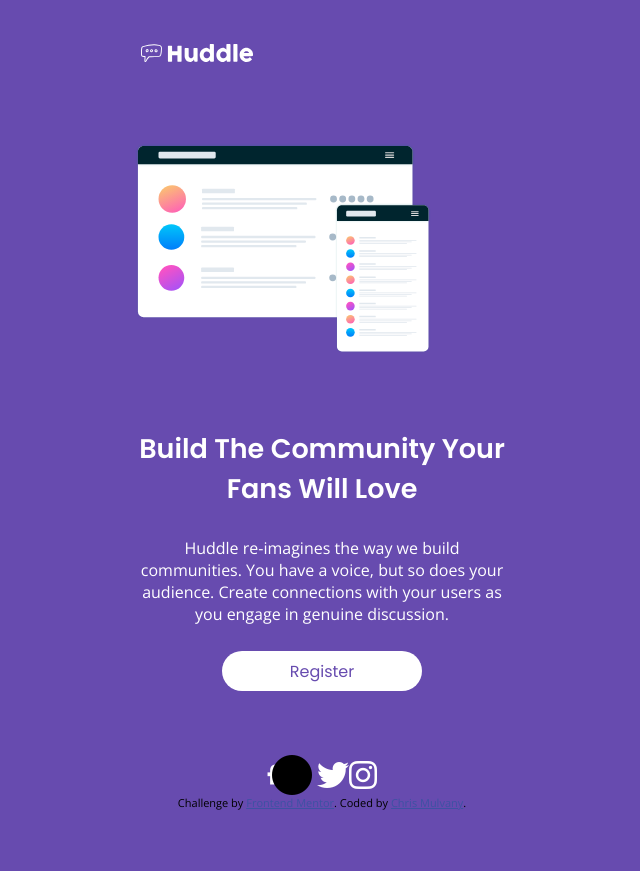
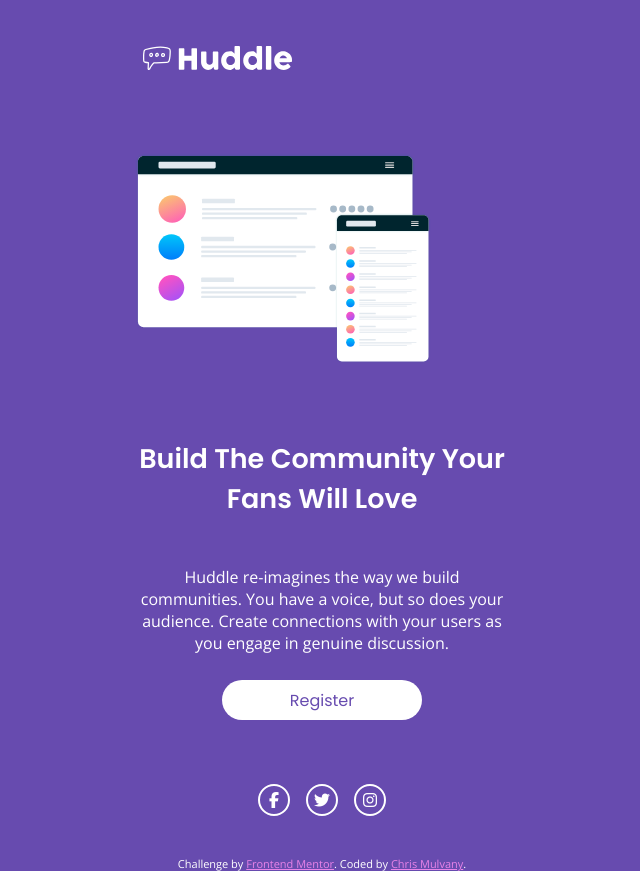
Before and after one commit to ChrisMulvanyGH/huddle-landing-page, a plain HTML site: page index.html in a window 1280 px wide. Shown: the whole page, without its empty margins (318-958 px from the left). Before the commit the page ends 810 px from the top, so only its background shows below. Drawn offline with nearby package versions, Linux system fonts and the light colour scheme.

Commit message:
Completed Social Media Icons

```diff
--- a/index.html
+++ b/index.html
@@ -41,26 +41,19 @@
 
       <section class="footer">
         <ul class="footer__social">
-          <span class="fa-stack fa-lg">
-            <i class="fas fa-circle fa-stack-2x"></i>
-            <li class="footer__social__item"><i class="fa-brands fa-facebook-f fa-1x"></i></li>
-          </span>
-
-          <li class="footer__social__item"><i class="fa-brands fa-twitter fa-2x"></i></li>
-          <li class="footer__social__item"><i class="fa-brands fa-instagram fa-2x"></i></li>
+          <li class="footer__social__item">
+            <i class="fa-brands fa-facebook-f"></i>
+          </li>
+          <li class="footer__social__item circle-icon">
+            <i class="fa-brands fa-twitter fa-1x"></i>
+          </li>
+          <li class="footer__social__item circle-icon">
+            <i class="fa-brands fa-instagram fa-1x"></i>
+          </li>
         </ul>
       </section>
-
     </article>
-
-
   </main>
-
-
-
-
-
-
 
   <footer>
     <p class="attribution">
--- a/style.css
+++ b/style.css
@@ -35,7 +35,6 @@ html {
 body {
     font-family: 'Open Sans', sans-serif;
     background-color: var(--violet);
-    background-image: ('./images/bg-mobile.svg');
 }
 
 img {
@@ -51,7 +50,7 @@ h1, h2, h3, h4, h5, h6 {
 }
 
 h1 {
-    font-size: 27px;
+    font-size: 1.6875rem;
 }
 /*--------------------------------------------*/
 
@@ -64,21 +63,28 @@ h1 {
 }
 
 /* -- HEADER START -- */
+.header {
+    width: 100%;
+    height: 100%;
+    background-image: ('./images/bg-mobile.svg');
+    background-size: cover;
+}
+
 .header__logo {
     margin-top: 2.375em;
     margin-bottom: 4.375em;
 }
 
 .logo-img {
-    max-width: 121px;
+    max-width: 10.0625em;
 }
 
 .header__hero {
-    margin-bottom: 70px;
+    margin-bottom: 4.375em;
 }
 
 .hero-img {
-    max-width: 296px;
+    max-width: 18.5em;
 }
 /* -- HEADER END -- */
 
@@ -89,30 +95,30 @@ h1 {
     flex-direction: column;
     justify-content: center;
     align-items: center;
-    margin-bottom: 64px;
+    margin-bottom: 4em;
 }
 
 .body__title {
     color: var(--white);
     text-align: center;
-    margin-bottom: 28px;
+    margin-bottom: 1.75em;
 }
 
 .body__description {
-    font-size: 16px;
+    font-size: 1rem;
     text-align: center;
     color: var(--white);
-    margin-bottom: 26px;
+    margin-bottom: 1.625em;
 }
 
 .body__register__btn {
-    width: 200px;
-    height: 40px;
+    width: 12.5em;
+    height: 2.5em;
     background-color: var(--white);
     border: none;
-    border-radius: 25px;
+    border-radius: 1.5625em;
     font-family: 'Poppins', sans-serif;
-    font-size: 16px;
+    font-size: 1rem;
     font-weight: 400;
     color: var(--violet);
 }
@@ -125,14 +131,29 @@ h1 {
     align-items: center;
 }
 
+li:not(:first-child) {
+    margin-left: 1em;
+}
+
 .footer__social__item {
+    display: flex;
+    flex-direction: column;
+    justify-content: center;
+    align-items: center;
+    width: 0.75em;
+    height: 0.75em;
+    padding: 0.875em;
+    border: 0.125em solid white;
+    border-radius: 50%;
     color: var(--white);
+    margin-bottom: 2.5em;
 }
 
 .attribution {
-    font-size: 11px;
+    font-size: 0.6875rem;
     text-align: center;
+    color: var(--white);
 }
 .attribution a {
-    color: hsl(228, 45%, 44%);
+    color: var(--softMagenta);
 }
```
